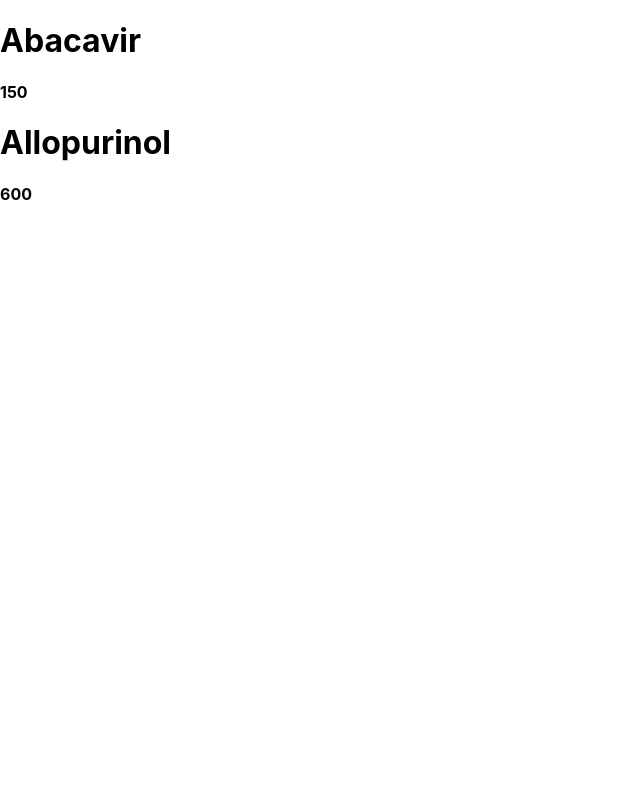
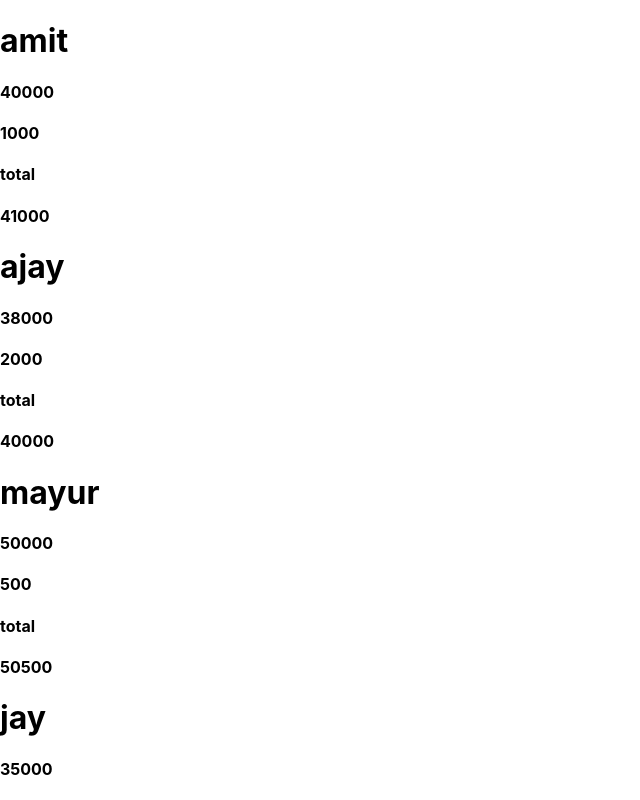
Before and after one commit to aushalsavaliya/myapp, a React (Create React App) app: page / in a window 1280 px wide. Shown: the top 800 px of the page, without its empty margins (0-640 px from the left). Built offline with nearby package versions, Linux system fonts and the light colour scheme.

Commit message:
13_7_employee_deta

```diff
--- a/src/App.js
+++ b/src/App.js
@@ -2,70 +2,77 @@ import logo from './logo.svg';
 import './App.css';
 
 function App() {
-
   let data=
   [
     {
-      id: 101,
-      name: 'Abacavir',
-      quantity: 25,
-      price: 150,
-      expiry: 2022,
+      name: "amit",
+      age: 35,
+      salary: 40000,
+      bonus: 1000,
       status: true
     },
     {
-      id: 102,
-      name: 'Eltrombopag',
-      quantity: 90,
-      price: 550,
-      expiry: 2021,
+      name: "ajay",
+      age: 25,
+      salary: 38000,
+      bonus: 2000,
+      status: false
+    },
+    {
+      name: "mayur",
+      age: 23,
+      salary: 50000,
+      bonus: 500,
       status: true
     },
     {
-      id: 103,
-      name: 'Meloxicam',
-      quantity: 85,
-      price: 450,
-      expiry: 2025,
-      status: false
-    },
-    {
-      id: 104,
-      name: 'Allopurinol',
-      quantity: 50,
-      price: 600,
-      expiry: 2023,
+      name: "jay",
+      age: 29,
+      salary: 35000,
+      bonus: 600,
       status: true
     },
     {
-      id: 105,
-      name: 'Phenytoin',
-      quantity: 63,
-      price: 250,
-      expiry: 2021,
-      status: false
-    }
-  ];
+      name: "raj",
+      age: 33,
+      salary: 22000,
+      bonus: 2000,
+      status: true
+    },
+  ]
 
-  let fdata = data.filter((v,i) => v.expiry >= 2022  && v.status === true);
-  console.log(fdata);
 
-  let totalprice = fdata.reduce((acc, v, i) => acc + v.price, 0)
-  console.log(totalprice
-    );
+
+
+  let mdata = data.filter((v,i) => v.status === true);
+  console.log(mdata);
+
+  let totalsalary = mdata.reduce((acc, v, i) => acc + v.salary + v.bonus , 0)
+  console.log(totalsalary);
+
+  let total = data.map((v,i) => v.salary + v.bonus)
+  console.log(total);
+
 
   return (
    <div>
     {
-        fdata.map((v,i) =>{
+      data.map((v,i) => {
         return(
           <div key = {i}>
             <h1>{v.name}</h1>
-              <h4>{v.price}</h4>
+            <h4>{v.salary }</h4>
+            <h4>{v.bonus}</h4>
+            <h4>total</h4>
+            <h4>{v.salary + v.bonus}</h4>
           </div>
         )
       })
     }
+      <div>
+        <h3>totalsalarys</h3>
+        <h4>{mdata.reduce((acc, v, i) => acc + v.salary + v.bonus , 0)}</h4>
+      </div>
    </div>
   );
 }
```
Lines whose indentation alone changed are shown as unchanged.
